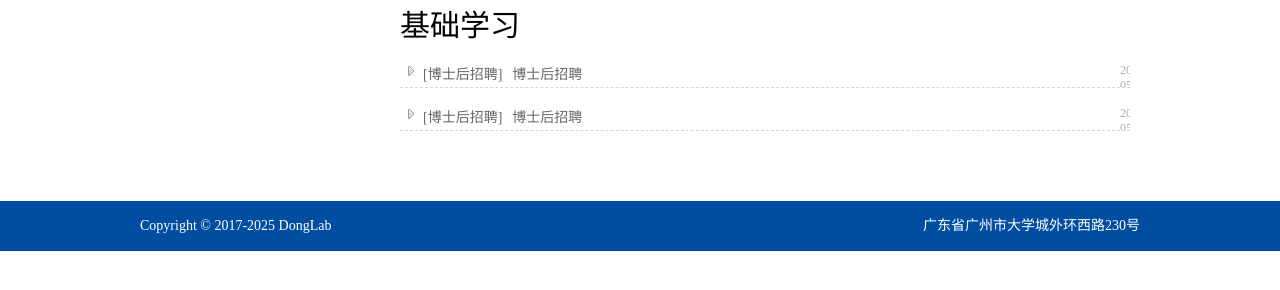
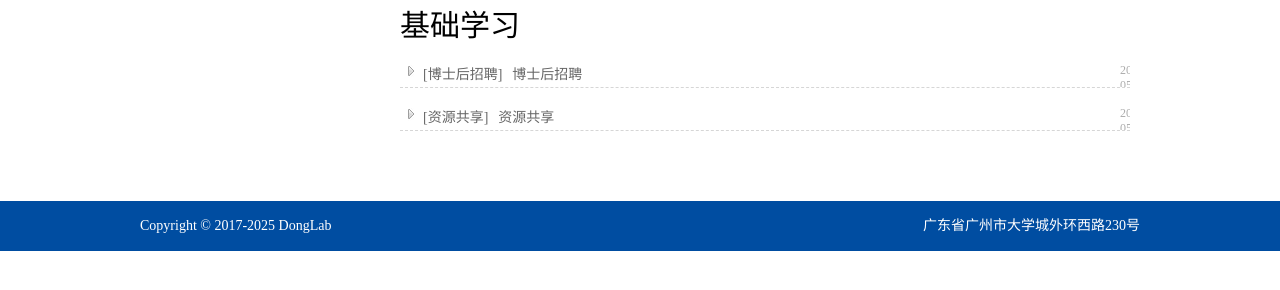
Before and after one commit to zhanweimin2021/zhanweimin2021.github.io, a Jekyll site: the page built from pages/basic-learning.html, in a window 1280 px wide. Shown: the part 295-585 px from the top of the page. Built offline with Jekyll 4.4.1, drawn with Linux system fonts in a browser that asks for light colours.

Commit message:
Update 2025-05-27-basic-learning-1.html

```diff
--- a/basic-learning/_posts/2025-05-27-basic-learning-1.html
+++ b/basic-learning/_posts/2025-05-27-basic-learning-1.html
@@ -1,14 +1,14 @@
 ---
 layout: news-article
-permalink: /recruit/recruit1.html
-category: join
-category-en: Join
-category-cn: 招生招聘
-type: 博士后招聘
+permalink: /basic-learning/basic-learning-1.html
+category: shared
+category-en: shared
+category-cn: 资源共享
+type: 资源共享
 type-en: recruit
-title: 博士后招聘
-keywords: 博士后招聘
-description: 博士后招聘
+title: 资源共享
+keywords: 资源共享
+description: 资源共享
 ---
 <br>
 <h3><b>本实验室招收</b></h3>
```
